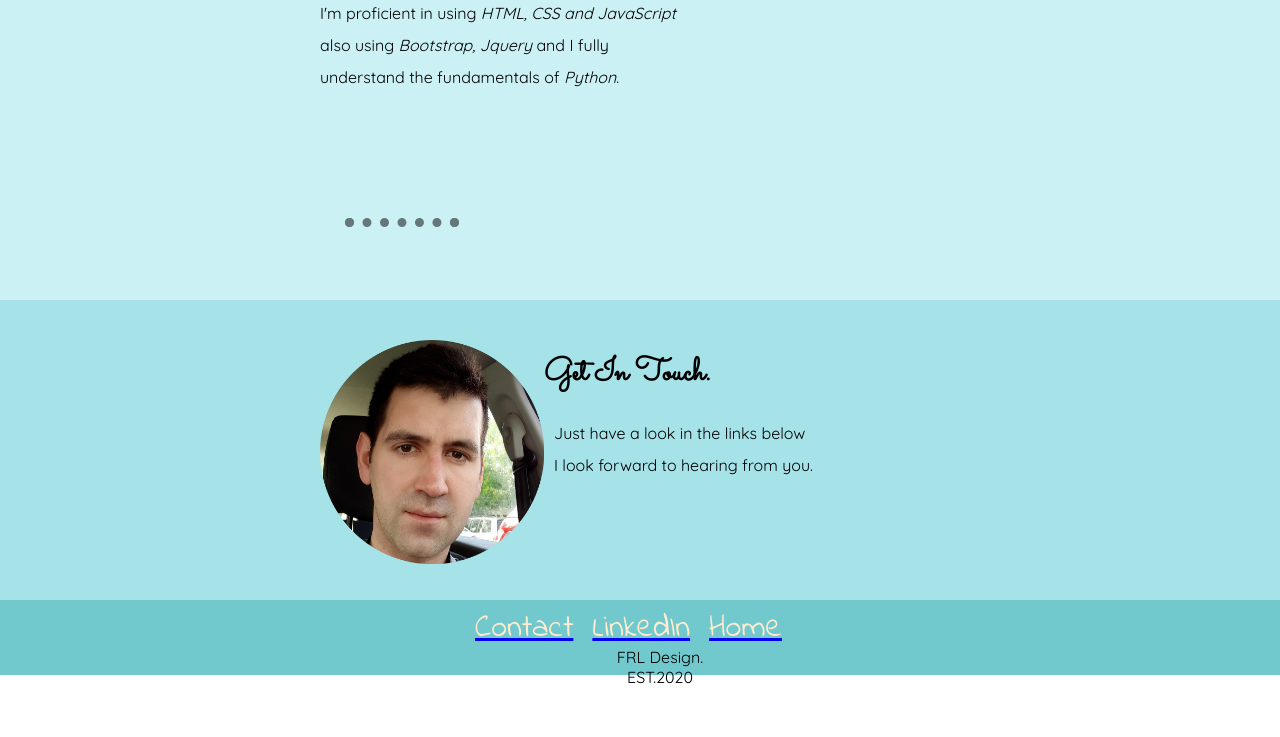
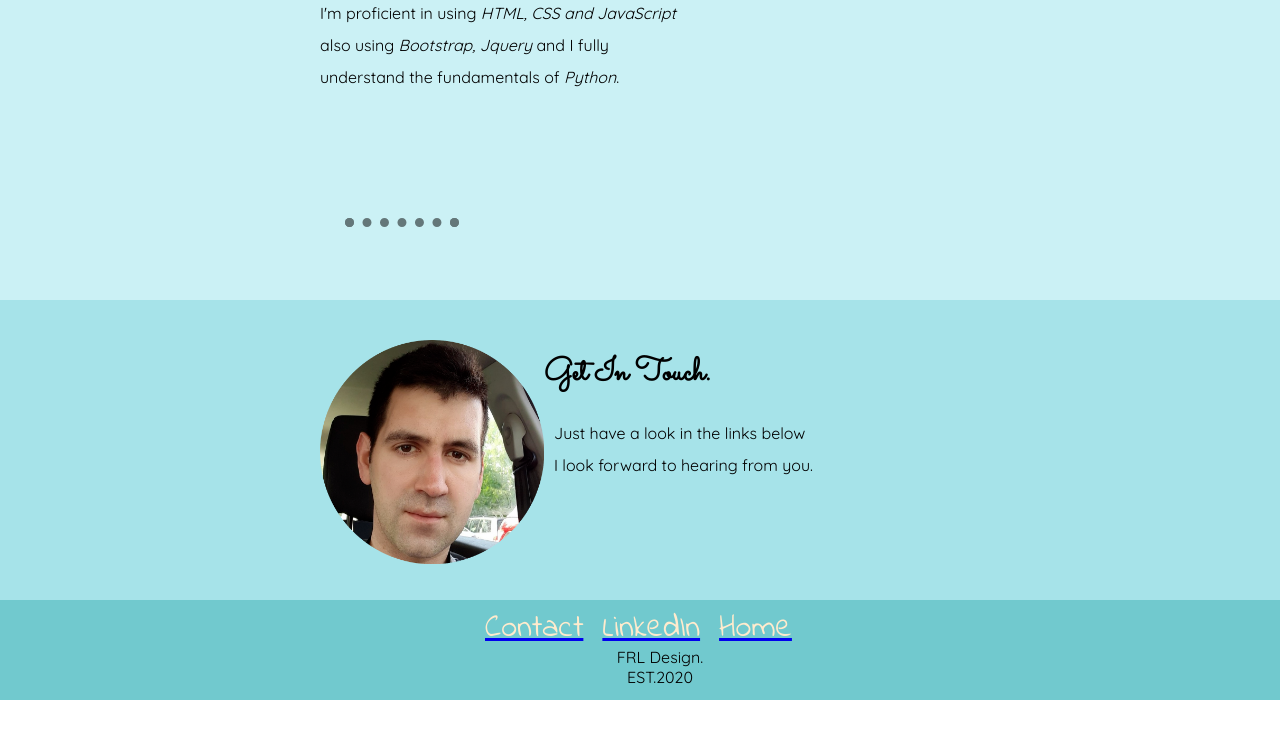
Before and after one commit to FRL1987/Portfolio, a plain HTML site: page index.html in a window 1280 px wide. Shown: the part 800-1537 px from the top of the page. Drawn offline with Linux system fonts and the light colour scheme.

Commit message:
Update style.css

```diff
--- a/style.css
+++ b/style.css
@@ -175,7 +175,7 @@ a{
 footer{
     margin: 0;
     background-color: #71c9ce;
-    height: 75px;
+    height: 100px;
 }
 
 .info{
@@ -183,7 +183,7 @@ footer{
     color: blanchedalmond;
     margin: 0;
     position: relative;
-    left: 435px;
+    left: 445px;
     top: 5px;
     padding-right: 15px;
     font-size: 2rem;
```
